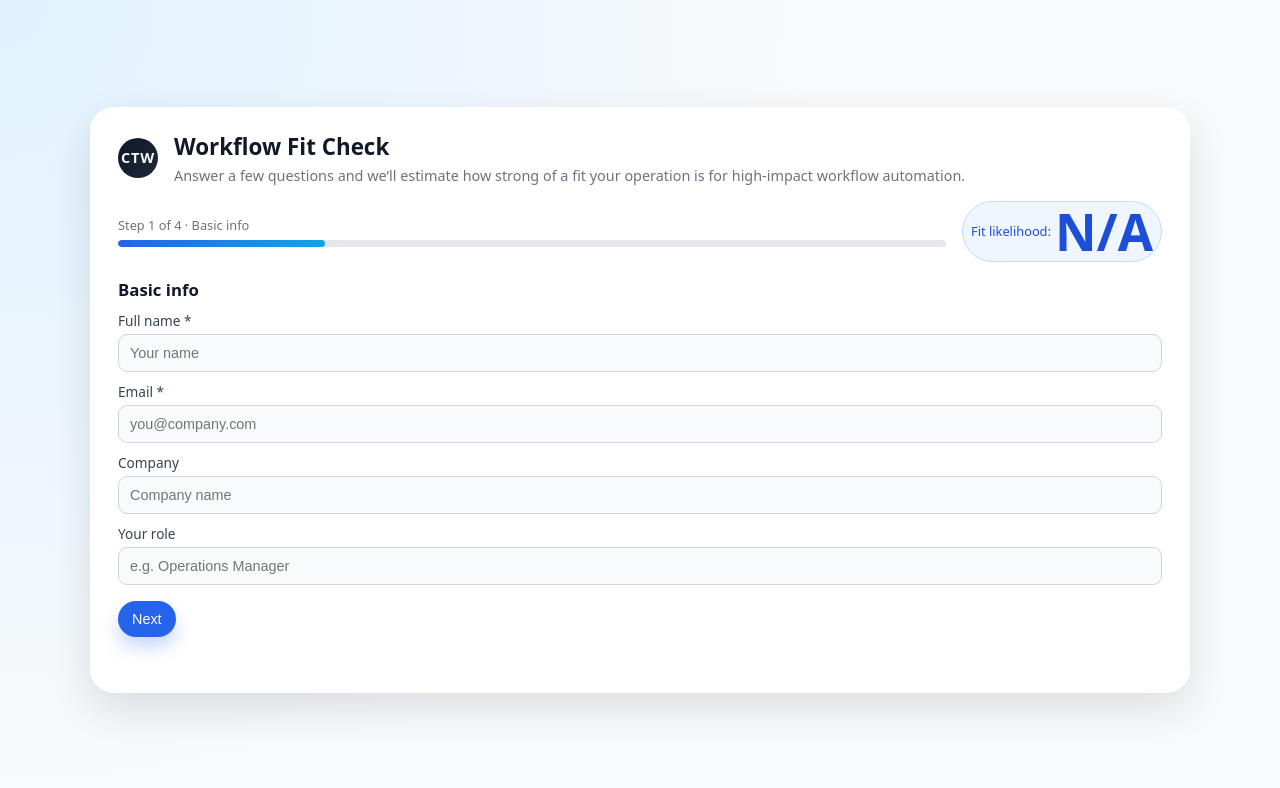
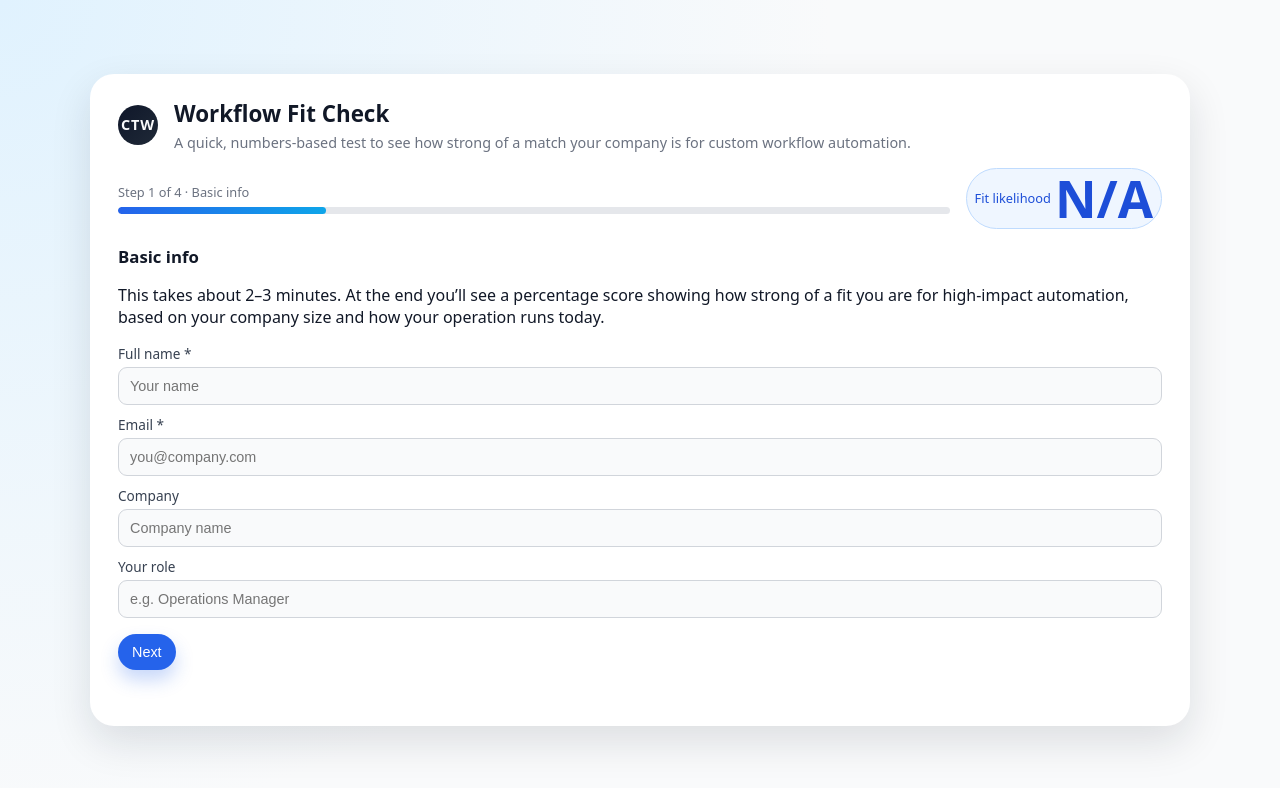
Before and after one commit to ctw907/FitTest, a plain HTML site: page index.html in a window 1280 px wide. Drawn offline with Linux system fonts and the light colour scheme.

Commit message:
Update index.html

```diff
--- a/index.html
+++ b/index.html
@@ -4,7 +4,7 @@
   <meta charset="UTF-8" />
   <meta name="viewport" content="width=device-width, initial-scale=1.0" />
   <title>Workflow Fit Check</title>
-  <link rel="stylesheet" href="style.css?v=3" />
+  <link rel="stylesheet" href="style.css?v=4" />
 </head>
 <body>
   <div class="shell">
@@ -14,7 +14,8 @@
         <div>
           <h1>Workflow Fit Check</h1>
           <p class="subtitle">
-            Answer a few questions and we’ll estimate how strong of a fit your operation is for high-impact workflow automation.
+            A quick, numbers-based test to see how strong of a match your company is
+            for custom workflow automation.
           </p>
         </div>
       </header>
@@ -27,8 +28,8 @@
           </div>
         </div>
         <div class="insight-chip">
-          Fit likelihood:
-          <span id="fitScoreDisplay" class="fit-score-large">N/A</span>
+          <div class="fit-label">Fit likelihood</div>
+          <div id="fitScoreDisplay" class="fit-score-large">N/A</div>
         </div>
       </section>
 
@@ -37,6 +38,12 @@
           <!-- STEP 1: BASIC INFO (NON-CONTRIBUTING) -->
           <div class="step active" data-step="1">
             <h2>Basic info</h2>
+            <p class="page-intro">
+              This takes about 2–3 minutes. At the end you’ll see a
+              percentage score showing how strong of a fit you are for
+              high-impact automation, based on your company size and
+              how your operation runs today.
+            </p>
 
             <label for="fullName">Full name *</label>
             <input
@@ -362,6 +369,6 @@
     </div>
   </div>
 
-  <script src="script.js?v=3"></script>
+  <script src="script.js?v=4"></script>
 </body>
 </html>
```
